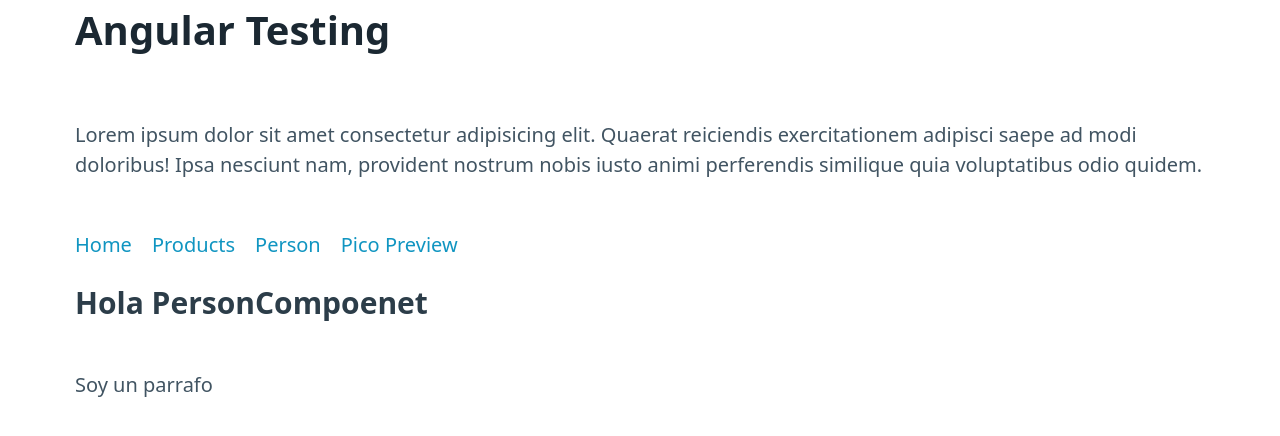
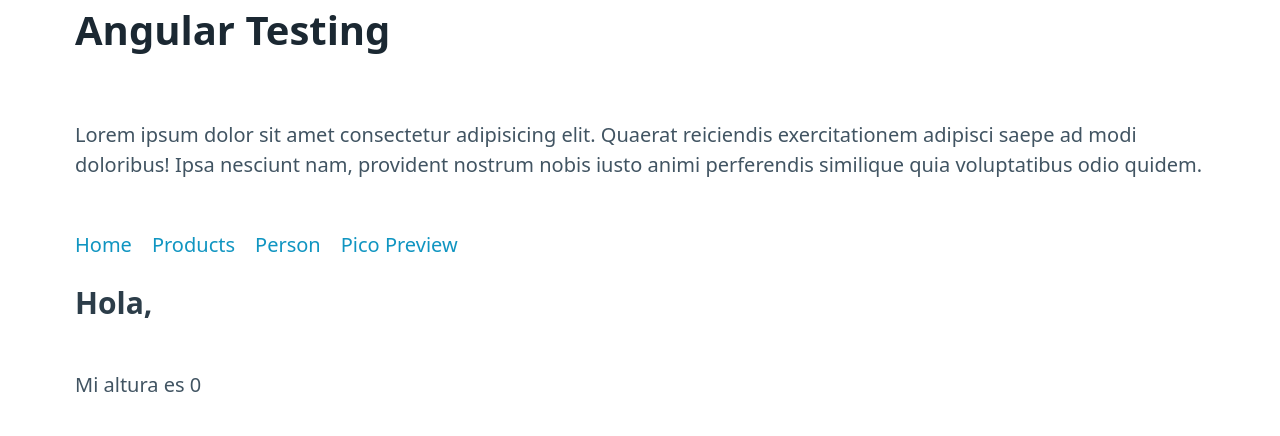
Before and after one commit to andresnorato/unittesting, an Angular app: page /person in a window 1280 px wide. Shown: the top 436 px of the page. Built offline with nearby package versions, Linux system fonts and the light colour scheme.

Commit message:
test with @Input

```diff
--- a/src/app/components/person/person.component.html
+++ b/src/app/components/person/person.component.html
@@ -1,4 +1,4 @@
 <div class="container">
-  <h3>Hola PersonCompoenet</h3>
-  <p>Soy un parrafo</p>
+  <h3>Hola, {{person?.name}}</h3>
+  <p>Mi altura es {{person?.heigth}}</p>
 </div>
--- a/src/app/components/person/person.component.ts
+++ b/src/app/components/person/person.component.ts
@@ -1,4 +1,5 @@
-import { Component, OnInit } from '@angular/core';
+import { Component, Input, OnInit } from '@angular/core';
+import { Person } from 'src/app/models/person.model';
 
 @Component({
   selector: 'app-person',
@@ -7,6 +8,8 @@
 })
 export class PersonComponent implements OnInit {
 
+  @Input() person: Person = new Person('','', 0, 0, 0)
+
   constructor() { }
 
   ngOnInit(): void {
```
Also changed, not shown: 1 other file (tests, documents, lock files or other folders).
